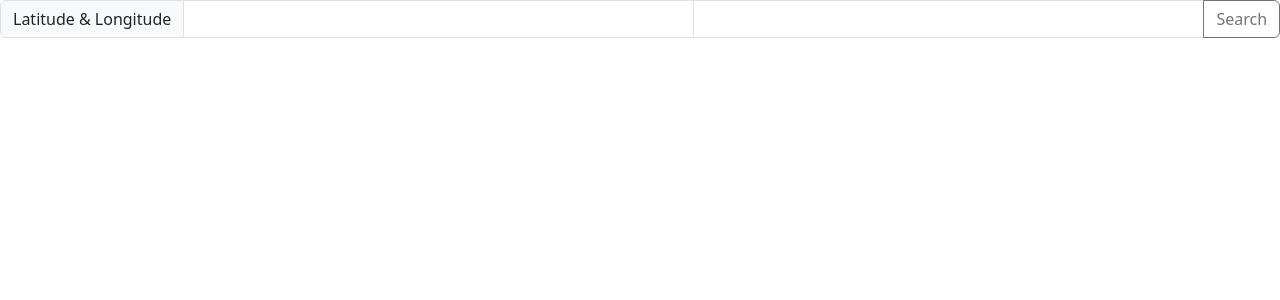
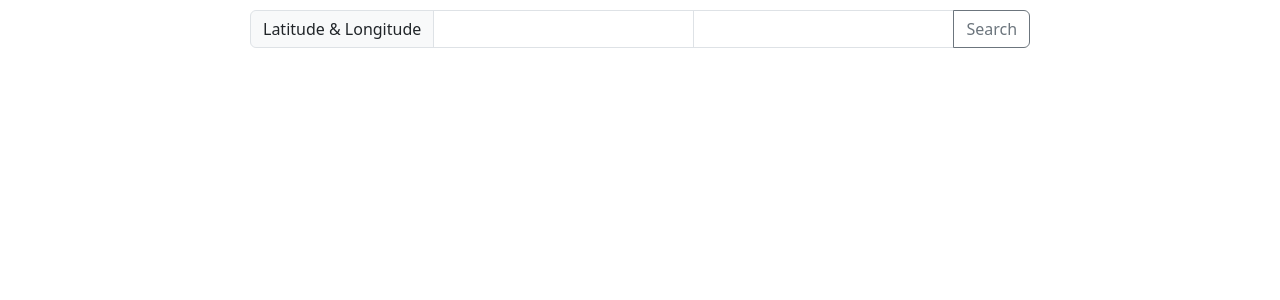
Before and after one commit to jhnwoo-dev/weather-api-practice, a React (Create React App) app: page / in a window 1280 px wide. Shown: the top 300 px of the page. Built offline with nearby package versions, Linux system fonts and the light colour scheme.

Commit message:
updates to searchbar logic

```diff
--- a/src/components/SearchBar/SearchBar.js
+++ b/src/components/SearchBar/SearchBar.js
@@ -25,10 +25,10 @@ function SearchBar() {
         }
     }
 
-    const callAPI = async () => {
+    const callAPI = () => {
         const lat = document.getElementById('latitude').value;
         const long = document.getElementById('longitude').value;
-        await GetData(lat, long);
+        GetData(lat, long);
     }
 
     return (
--- a/src/components/WeatherDisplay/WeatherDisplay.js
+++ b/src/components/WeatherDisplay/WeatherDisplay.js
@@ -7,7 +7,7 @@ function WeatherDisplay(props) {
   useEffect(() => {
     if (props.temp) {
       setDisplay(
-        <h1> {props.temp} </h1>
+        <h1 id="temperature"> {props.temp}&deg;F </h1>
       )
     }
   }, [props.temp])
--- a/src/index.css
+++ b/src/index.css
@@ -0,0 +1,13 @@
+*{
+    margin:0;
+    box-sizing: border-box;
+}
+
+main{
+    margin:0;
+    padding: 10px 250px;
+}
+
+#temperature{
+    text-align: center;
+}
```
